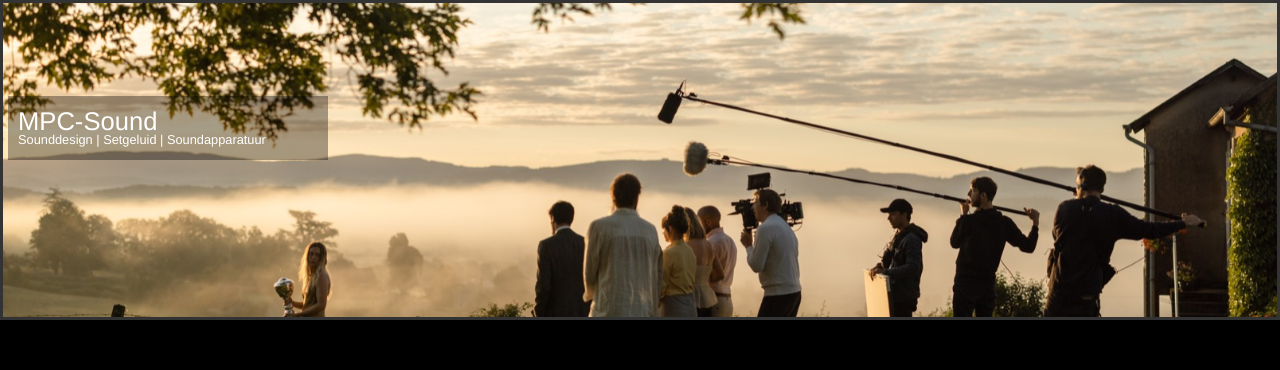
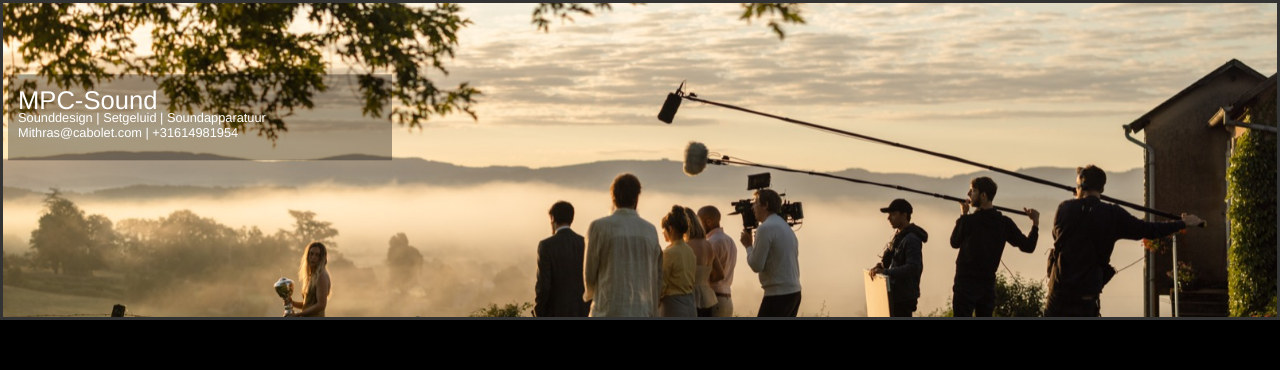
Before and after one commit to Nandjii/website_Mithras, a Flask app: page / in a window 1280 px wide. Shown: the top 370 px of the page. Run offline with Flask 3, Linux system fonts and the light colour scheme; data that the repository does not hold is empty; some libraries are stand-ins or nearby versions.

Commit message:
Add contact info in top-bat-text container

```diff
--- a/static/css/styles.css
+++ b/static/css/styles.css
@@ -63,8 +63,8 @@
     transform: translateY(-50%); /* Center the text vertically */
     padding-left: 10px;
     padding-right: 10px;
-    width: clamp(15px, 25vw, 50vw);
-    aspect-ratio: 5 / 1;
+    width: clamp(15px, 30vw, 50vw);
+    aspect-ratio: 4.5 / 1;
 
 }
 
--- a/templates/index.html
+++ b/templates/index.html
@@ -19,6 +19,7 @@
     <div class="top-bar-text">
         <h1 class="top-bar-title">MPC-Sound</h1>
         <h3 class="top-bar-service">Sounddesign | Setgeluid | Soundapparatuur</h3>
+        <h3 class="top-bar-service">Mithras@cabolet.com | +31614981954</h3>
     </div>
 </div>
 
```
